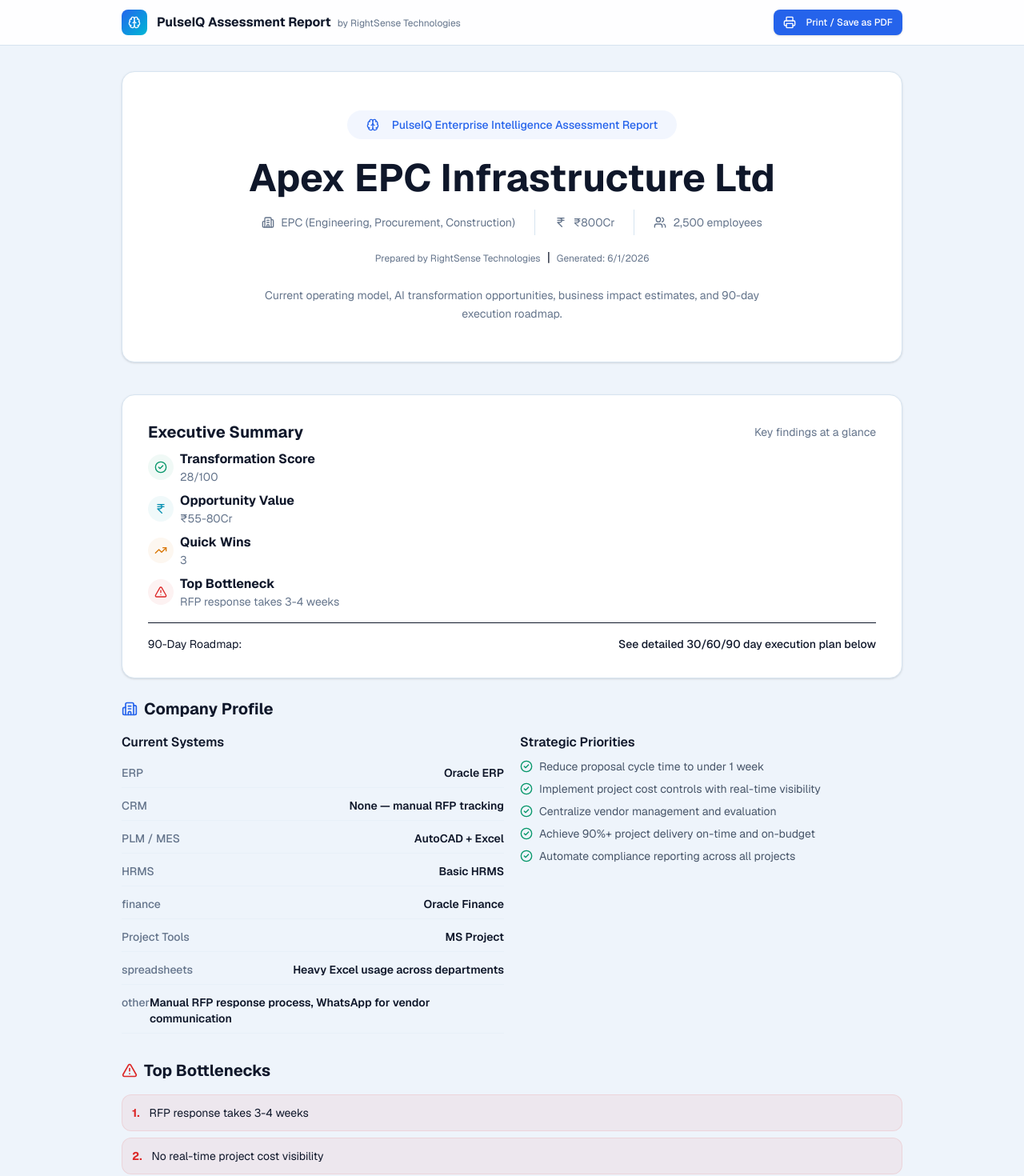
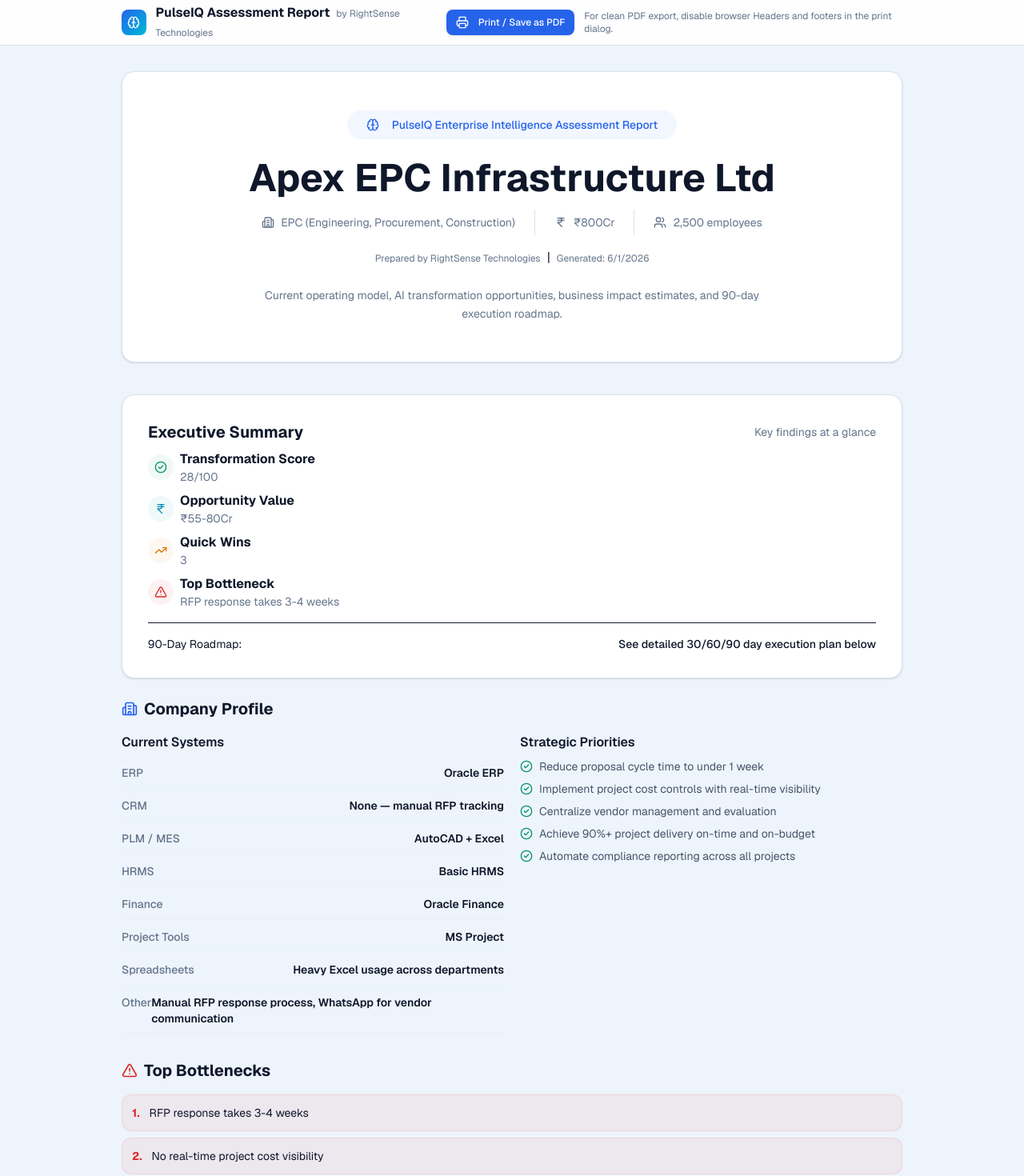
Before and after one commit to mohan69/pulseIQ, a Next.js app: page /assessment/apex-epc-infrastructure/report in a window 1280 px wide. Shown: the top 1470 px of the page at 80% size. Built offline with nearby package versions, Linux system fonts and the light colour scheme.

Commit message:
Finalize PulseIQ report PDF formatting

```diff
--- a/src/app/assessment/[id]/report/page.tsx
+++ b/src/app/assessment/[id]/report/page.tsx
@@ -35,6 +35,9 @@
     aws: "AWS",
     azure: "Azure",
     gcp: "GCP",
+    finance: "Finance",
+    spreadsheets: "Spreadsheets",
+    other: "Other",
   };
   return map[key.toLowerCase()] || key.replace(/([A-Z])/g, ' $1').trim();
 };
@@ -89,10 +92,15 @@
                  <span className="text-xs text-muted ml-2 hidden sm:inline">by RightSense Technologies</span>
                </div>
              </div>
+             <div className="flex items-center gap-3">
                <Button onClick={() => window.print()} size="sm" className="bg-accent hover:bg-accent-hover text-white shadow-sm">
                  <Printer className="h-4 w-4 mr-1" />
                  Print / Save as PDF
                </Button>
+               <span className="text-xs text-muted">
+                 For clean PDF export, disable browser Headers and footers in the print dialog.
+               </span>
+             </div>
            </div>
          </div>
 
@@ -238,7 +246,7 @@
           </div>
         </section>
 
-          <section className="print-break">
+          <section className="print-break avoid-print-break opportunity-section-header">
             <h3 className="text-xl font-bold mb-4 flex items-center gap-2 text-foreground">
               <Lightbulb className="h-5 w-5 text-warning" />
               AI Transformation Opportunities
--- a/src/app/globals.css
+++ b/src/app/globals.css
@@ -204,6 +204,11 @@
     page-break-inside: avoid !important;
   }
 
+  /* Specifically avoid breaking the opportunity section header with its content */
+  .opportunity-section-header {
+    page-break-inside: avoid !important;
+  }
+
   /* Ensure white background and black text for print */
   * {
     background: white !important;
```
Lines whose indentation alone changed are shown as unchanged.
